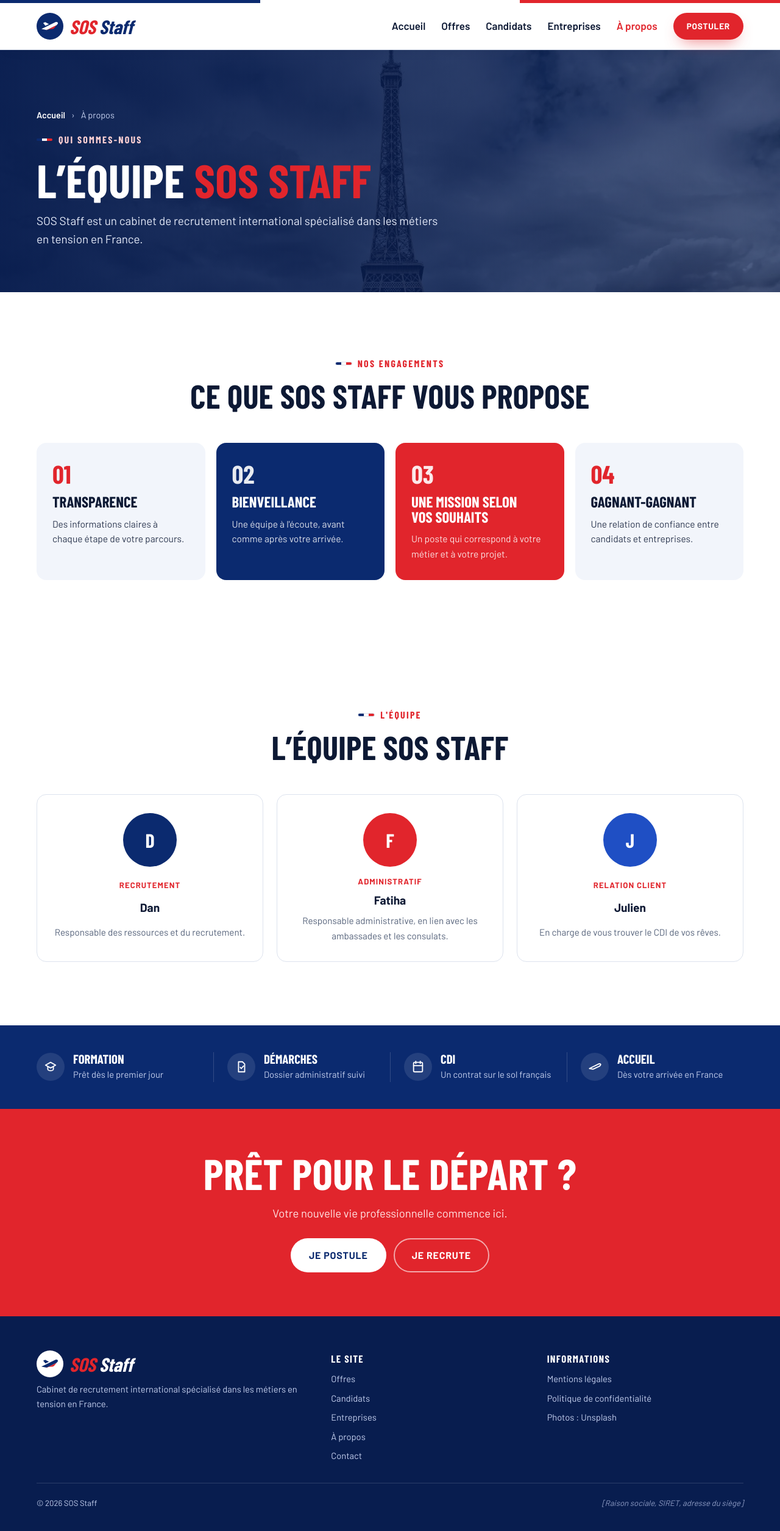
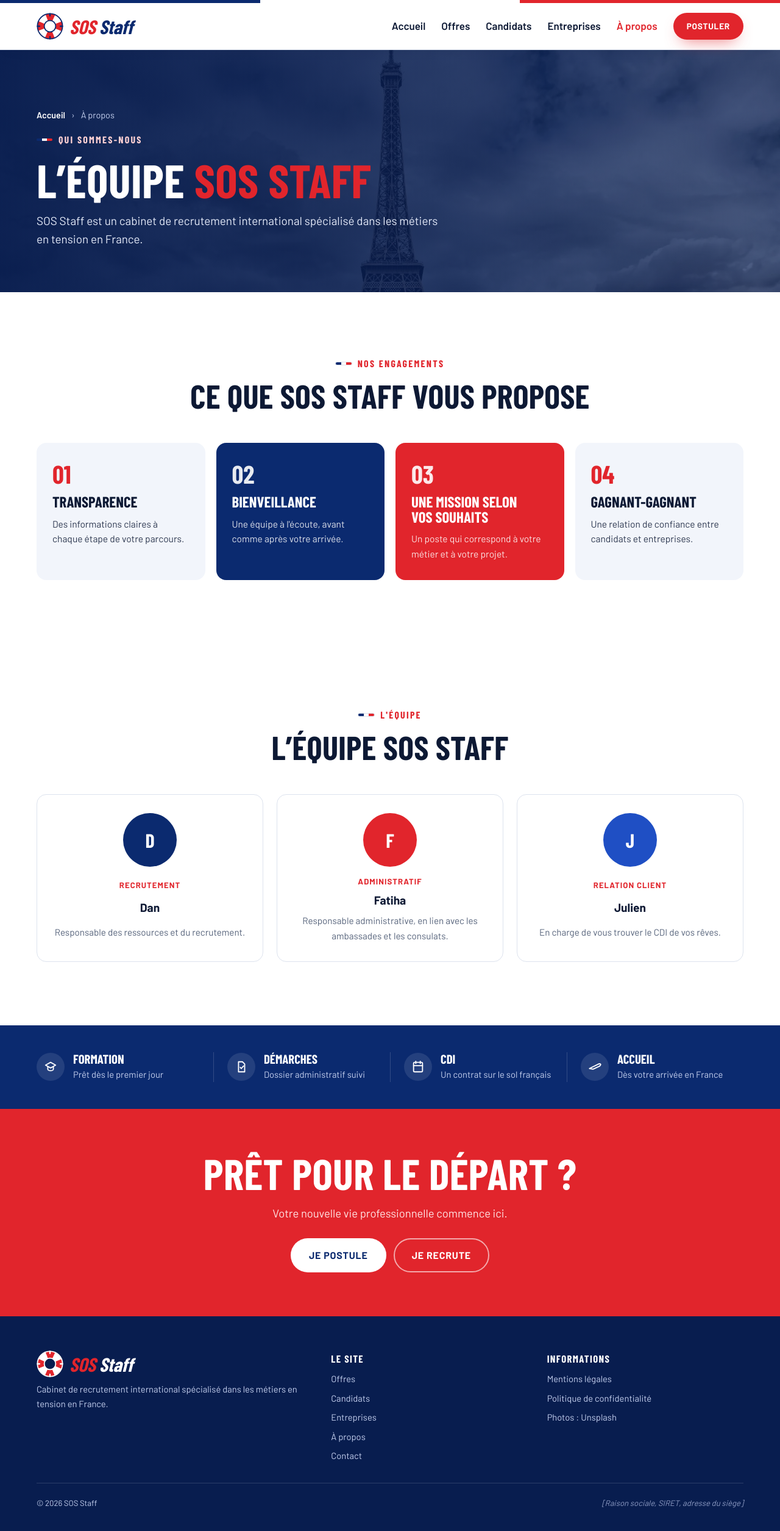
Before and after one commit to tanouch24/werecrut, a plain HTML site: page a-propos.html in a window 1280 px wide. Shown: the whole page at 61% size. Drawn offline with nearby package versions, Linux system fonts and the light colour scheme; a web font is replaced by a local one.

Commit message:
Logo SOS Staff en forme de bouée de sauvetage
Co-Authored-By: Claude Opus 5.5 <noreply@anthropic.com>

```diff
--- a/a-propos.html
+++ b/a-propos.html
@@ -24,7 +24,7 @@
   <div class="tricolore" aria-hidden="true"><i></i><i></i><i></i></div>
   <div class="wrap">
     <a class="logo" href="index.html" aria-label="SOS Staff, accueil">
-      <svg viewBox="0 0 44 44" aria-hidden="true"><circle cx="22" cy="22" r="22" fill="#0b2a6f"/><path d="M8 26.5l23-11.2c2.6-1.2 5 .9 3.6 2.9l-2 2.4-15.8 7.6z" fill="#ffffff"/><path d="M16.8 28.2l15.8-7.6-3.4 4.1c-.9 1.1-2.3 1.8-3.7 1.9l-9.3.8z" fill="#e1252c"/><path d="M14.5 21.3l-3.6-4.6 3.2-1.4 6.2 3.3z" fill="#ffffff"/></svg>
+      <svg viewBox="0 0 44 44" aria-hidden="true"><circle cx="22" cy="22" r="15" fill="none" stroke="#ffffff" stroke-width="11"/><circle cx="22" cy="22" r="15" fill="none" stroke="#e1252c" stroke-width="11" stroke-dasharray="11.781 11.781" transform="rotate(-22.5 22 22)"/><circle cx="22" cy="22" r="20.6" fill="none" stroke="#0b2a6f" stroke-width="1.8"/><circle cx="22" cy="22" r="9.4" fill="none" stroke="#0b2a6f" stroke-width="1.8"/><path d="M22 1.6v3.2M22 39.2v3.2M1.6 22h3.2M39.2 22h3.2" stroke="#0b2a6f" stroke-width="2.4" stroke-linecap="round"/></svg>
       <span class="logo-word"><span>SOS</span> Staff</span>
     </a>
     <nav class="nav-links" aria-label="Navigation principale">
@@ -103,7 +103,7 @@
   <div class="wrap">
     <div>
       <a class="logo" href="index.html" aria-label="SOS Staff, accueil">
-        <svg viewBox="0 0 44 44" aria-hidden="true"><circle cx="22" cy="22" r="22" fill="#ffffff"/><path d="M8 26.5l23-11.2c2.6-1.2 5 .9 3.6 2.9l-2 2.4-15.8 7.6z" fill="#0b2a6f"/><path d="M16.8 28.2l15.8-7.6-3.4 4.1c-.9 1.1-2.3 1.8-3.7 1.9l-9.3.8z" fill="#e1252c"/><path d="M14.5 21.3l-3.6-4.6 3.2-1.4 6.2 3.3z" fill="#0b2a6f"/></svg>
+        <svg viewBox="0 0 44 44" aria-hidden="true"><circle cx="22" cy="22" r="15" fill="none" stroke="#ffffff" stroke-width="11"/><circle cx="22" cy="22" r="15" fill="none" stroke="#e1252c" stroke-width="11" stroke-dasharray="11.781 11.781" transform="rotate(-22.5 22 22)"/><circle cx="22" cy="22" r="20.6" fill="none" stroke="#ffffff" stroke-width="1.8"/><circle cx="22" cy="22" r="9.4" fill="none" stroke="#ffffff" stroke-width="1.8"/><path d="M22 1.6v3.2M22 39.2v3.2M1.6 22h3.2M39.2 22h3.2" stroke="#ffffff" stroke-width="2.4" stroke-linecap="round"/></svg>
         <span class="logo-word"><span>SOS</span> Staff</span>
       </a>
       <p>Cabinet de recrutement international spécialisé dans les métiers en tension en France.</p>
```
Also changed, not shown: candidats.html (+2 -2 lines), contact.html (+2 -2 lines), entreprises.html (+2 -2 lines), index.html (+2 -2 lines), offres.html (+2 -2 lines), img/favicon.svg.
